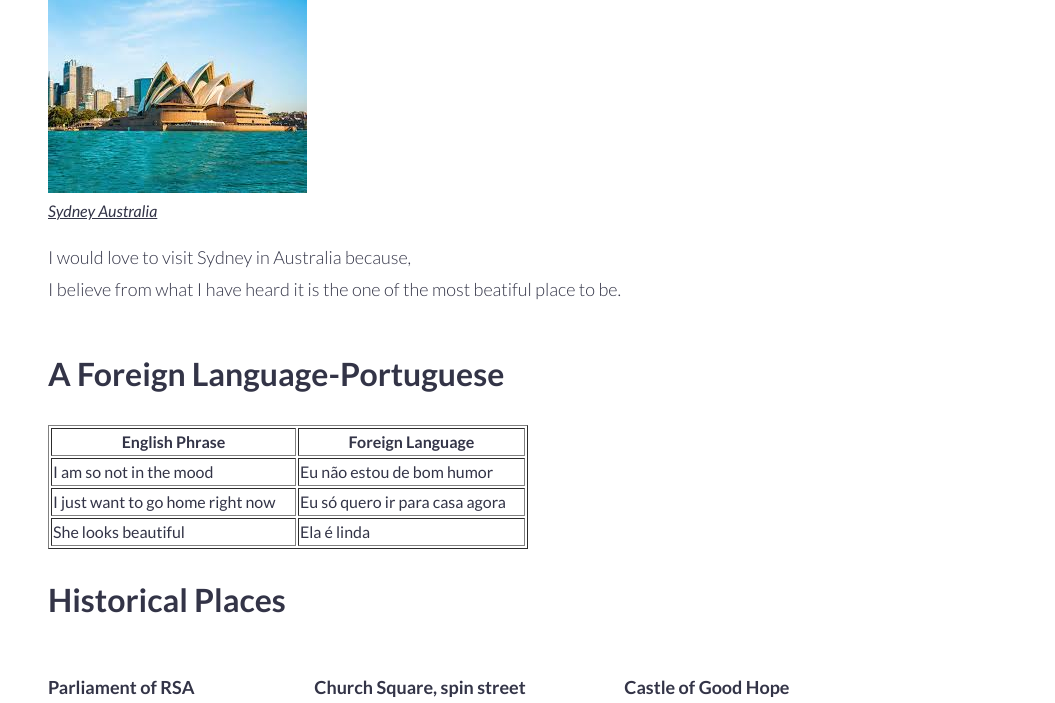
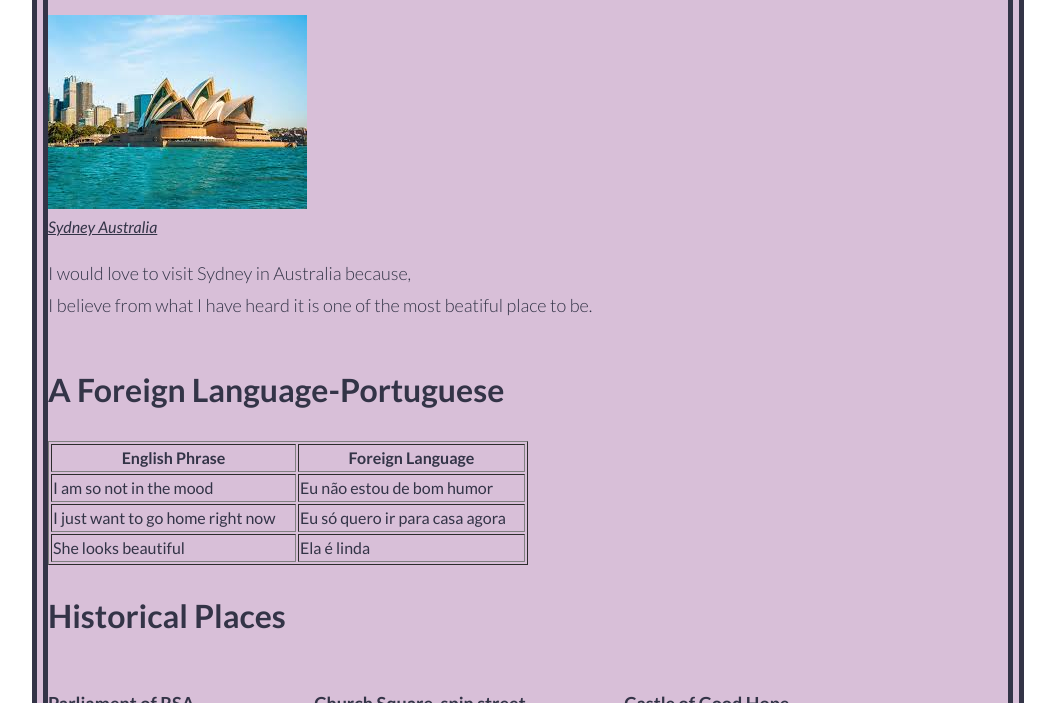
Before and after one commit to Bantu1996/basic-webpage, a plain HTML site: page my-webpage-grid.html in a window 1280 px wide. Shown: the part 397-1100 px from the top of the page, without its empty margins (112-1167 px from the left). Drawn offline with Linux system fonts and the light colour scheme.

Commit message:
made some more changes

```diff
--- a/my-webpage-grid.html
+++ b/my-webpage-grid.html
@@ -10,10 +10,11 @@
         border-style: double;
     padding: 1em;
     margin: 1em;
+    background-color: skyblue;
 }
 
 .content {
-    padding: 1em;
+    /*padding: 1em;*/
     /* border-style: double; */
     /* background-color: gainsboro; */
 }
@@ -23,7 +24,7 @@
 
 .main {
   margin: 1em;
-  /* border-style: double; */
+   border-style: double;
 }
 .info {
     padding: 1em;
@@ -35,11 +36,13 @@
 .clearfix {
     overflow: auto;
 }
-/* .container {
-margin: 1em;
-padding: 1em;
-
-} */
+.container {
+margin: auto;
+padding: auto;
+background-color:thistle;
+border: 1em;
+border-style: double;
+}
 /* .place {
     display: flex;
 } */
@@ -85,7 +88,7 @@ margin: 1em;
 </br>
 <p> I would love to visit Sydney in Australia because,
     <br>
-     I believe from what I have heard it is the one of the most beatiful place to be.
+     I believe from what I have heard it is one of the most beatiful place to be.
      <br>
      </p>
 </div>
```
Also changed, not shown: my-webpage.html (+1 -1 lines).
